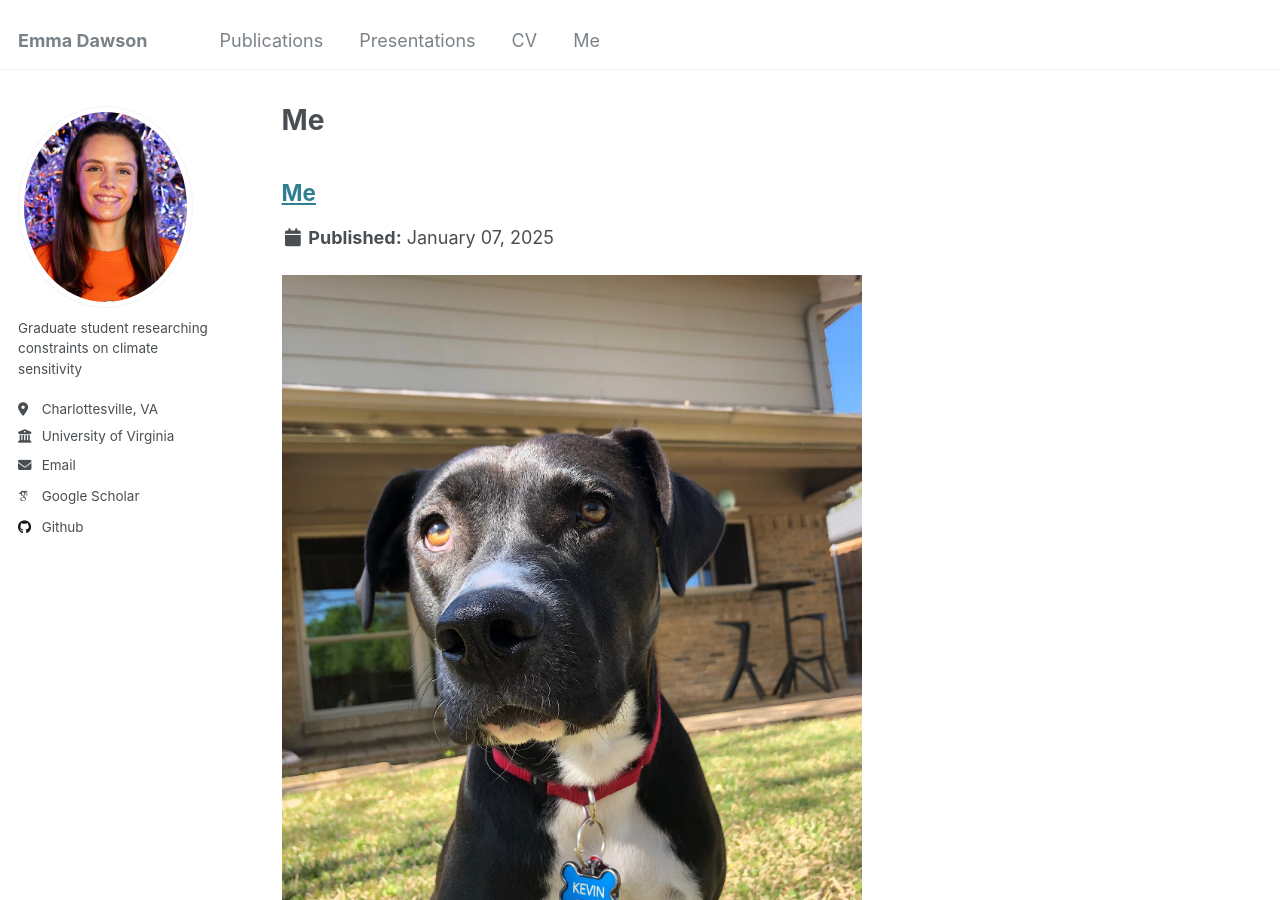
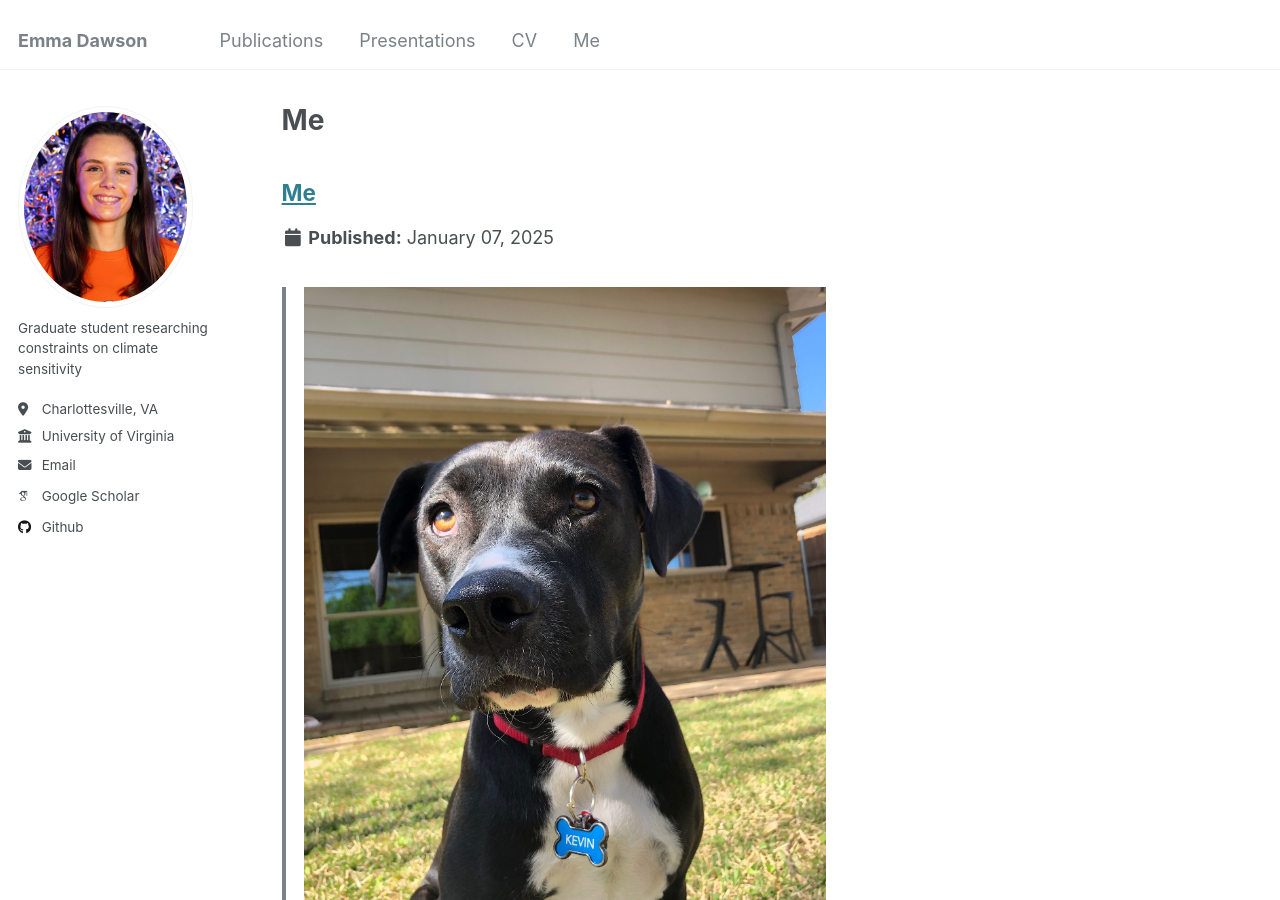
Before and after one commit to Emma-Dawson/Emma-Dawson.github.io, a Jekyll site: the page built from _pages/me.html, in a window 1280 px wide and 900 px high. Built offline with Jekyll 4.4.1, drawn with Linux system fonts in a browser that asks for light colours; some web fonts are replaced.

Commit message:
Update me.html

```diff
--- a/_me/me.html
+++ b/_me/me.html
@@ -1,4 +1,4 @@
 ---
-excerpt: "<img src='/images/IMG_1734.jpeg'>"
+excerpt: "><img src='/images/IMG_1734.jpeg'>"
 collection: me
 ---
```
